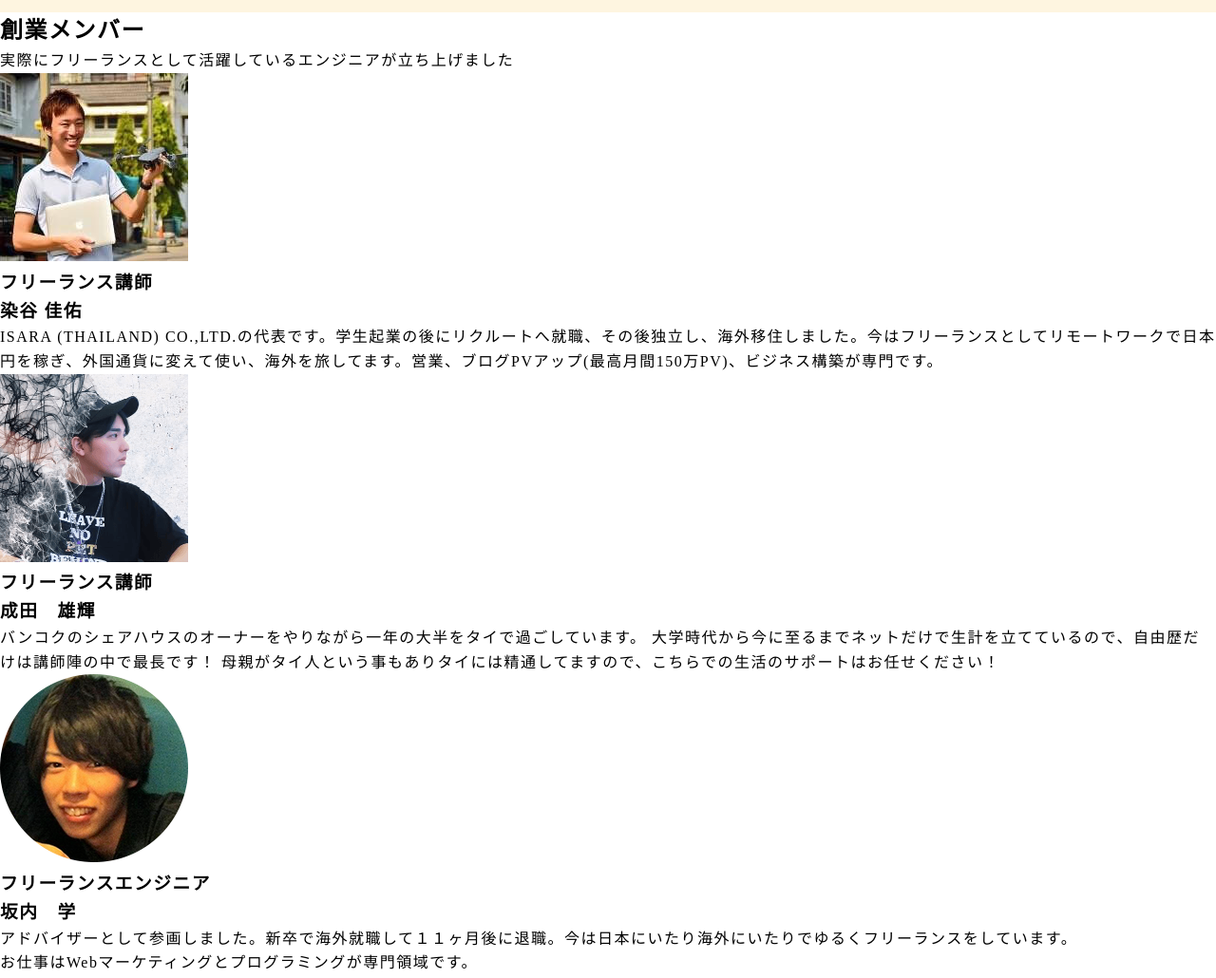
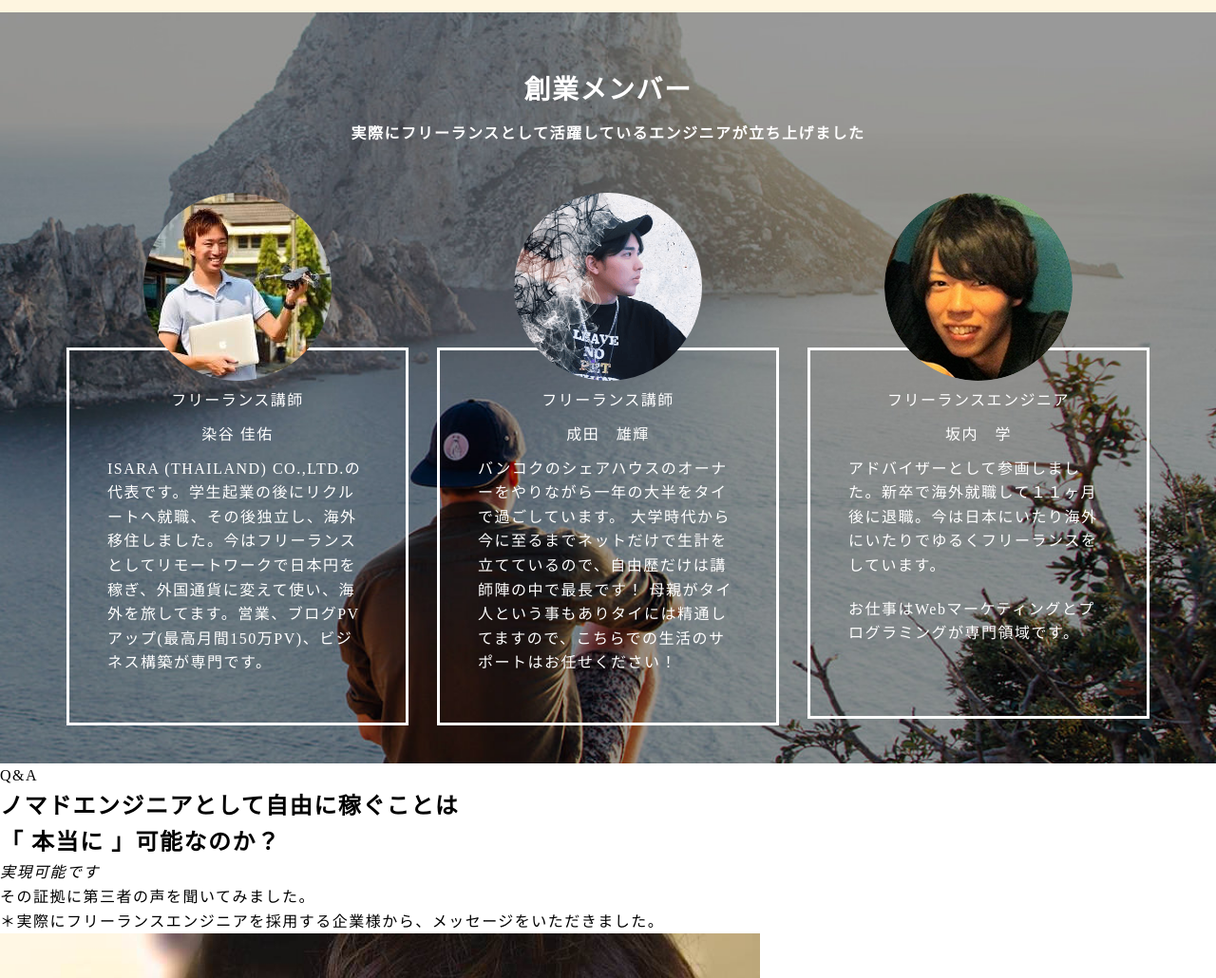
Before and after one commit to nanako-mori/copy_website, a website: page index.html in a window 1280 px wide. Shown: the part 4420-5450 px from the top of the page at 95% size. Drawn offline with Linux system fonts and the light colour scheme.

Commit message:
創業メンバー部分の作成

```diff
--- a/index.html
+++ b/index.html
@@ -192,33 +192,43 @@
                 <p>チャットサポートのみ。従って、本気で取り組まないと結果は出ません。</p>
             </div>
         </section>
-        <section>
-            <h2>創業メンバー</h2>
-            <p>実際にフリーランスとして活躍しているエンジニアが立ち上げました</p>
-            <ul>
+        <section class="members">
+            <h2 class="members_title">創業メンバー</h2>
+            <p class="start_members">実際にフリーランスとして活躍しているエンジニアが立ち上げました</p>
+            <ul class="members_list">
+                <li>
                     <img src="./static/images/keisuke_someya.jpg" alt="keisuke_someya" />
+                    <div class="solid_border">
                         <h3>
                             <p>フリーランス講師</p>
                             <p>染谷 佳佑</p>
                         </h3>
-                <p>ISARA (THAILAND) CO.,LTD.の代表です。学生起業の後にリクルートへ就職、その後独立し、海外移住しました。今はフリーランスとしてリモートワークで日本円を稼ぎ、外国通貨に変えて使い、海外を旅してます。営業、ブログPVアップ(最高月間150万PV)、ビジネス構築が専門です。</p>
-            </ul>
-            <ul>
+                        <p class="text_left">ISARA (THAILAND) CO.,LTD.の代表です。学生起業の後にリクルートへ就職、その後独立し、海外移住しました。今はフリーランスとしてリモートワークで日本円を稼ぎ、外国通貨に変えて使い、海外を旅してます。営業、ブログPVアップ(最高月間150万PV)、ビジネス構築が専門です。</p>
+                    </div>
+                </li>
+                <li>
                     <img src="./static/images/yuki.png" alt="yuki" />
+                    <div class="solid_border">
                         <h3>
                             <p>フリーランス講師</p>
                             <p>成田　雄輝</p>
                         </h3>
-                <p>バンコクのシェアハウスのオーナーをやりながら一年の大半をタイで過ごしています。 大学時代から今に至るまでネットだけで生計を立てているので、自由歴だけは講師陣の中で最長です！ 母親がタイ人という事もありタイには精通してますので、こちらでの生活のサポートはお任せください！</p>
-            </ul>
-            <ul>
+                        <p class="text_left">バンコクのシェアハウスのオーナーをやりながら一年の大半をタイで過ごしています。 大学時代から今に至るまでネットだけで生計を立てているので、自由歴だけは講師陣の中で最長です！ 母親がタイ人という事もありタイには精通してますので、こちらでの生活のサポートはお任せください！</p>
+                    </div>
+                </li>
+                <li>
                     <img src="./static/images/manabu.png" alt="manabu" />
+                    <div class="solid_border">
                         <h3>
                             <p>フリーランスエンジニア</p>
                             <p>坂内　学</p>
                         </h3>
+                        <div class="text_left">
                             <p>アドバイザーとして参画しました。新卒で海外就職して１１ヶ月後に退職。今は日本にいたり海外にいたりでゆるくフリーランスをしています。</p>
                             <p>お仕事はWebマーケティングとプログラミングが専門領域です。</p>
+                        </div>
+                    </div>
+                </li>
             </ul>
         </section>
         <section>
--- a/static/sass/style.scss
+++ b/static/sass/style.scss
@@ -377,3 +377,61 @@ header {
     font-size: $fontSm;
     color: $textBaseColor;
 }
+
+.members {
+    @include wrapper;
+    background: url(../images/teacherbg.jpg) no-repeat;
+    background-position: center;
+    background-size: cover;
+}
+
+.members_title {
+    @include textBold(28px, $colorWhite);
+    margin: 20px auto 10px;
+}
+
+.start_members {
+    @include textBold($fontMd, $colorWhite);
+    margin-bottom: 10px;
+}
+
+.members_list {
+    @include flexCenter;
+    max-width: $contentsWidthLg;
+    padding-top: calc(163px + 40px);
+    margin: 0 auto;
+    li {
+        position: relative;
+        width: 33.333%;
+        padding: 0 15px;
+        img {
+            position: absolute;
+            top: -163px;
+            left: calc(50% - 198px / 2);
+            width: 198px;
+            height: 198px;
+            border-radius: 50%;
+        }
+        p {
+            margin-bottom: 10px;
+            font-size: $fontMd;
+            font-weight: 300;
+            color: $colorWhite;
+        }
+        &:last-child {
+            .text_left {
+                p {
+                    &:first-child {
+                        margin-bottom: 20px;
+                    }
+                }
+            }
+        }
+    }
+}
+
+.solid_border {
+    min-height: 391px;
+    padding: 40px;
+    border: 3px solid $colorWhite;
+}
```
Also changed, not shown: static/css/style.css, 1 other file. Lines whose indentation alone changed are shown as unchanged.
